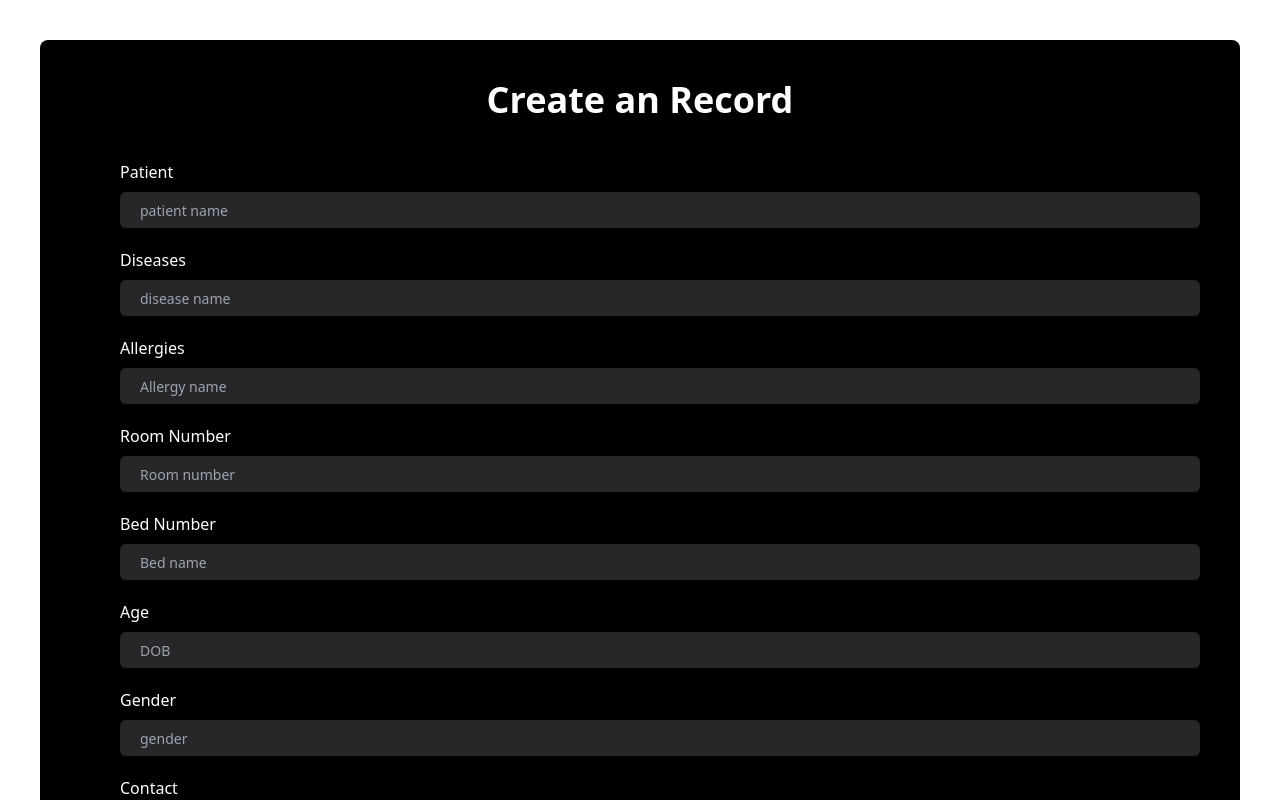
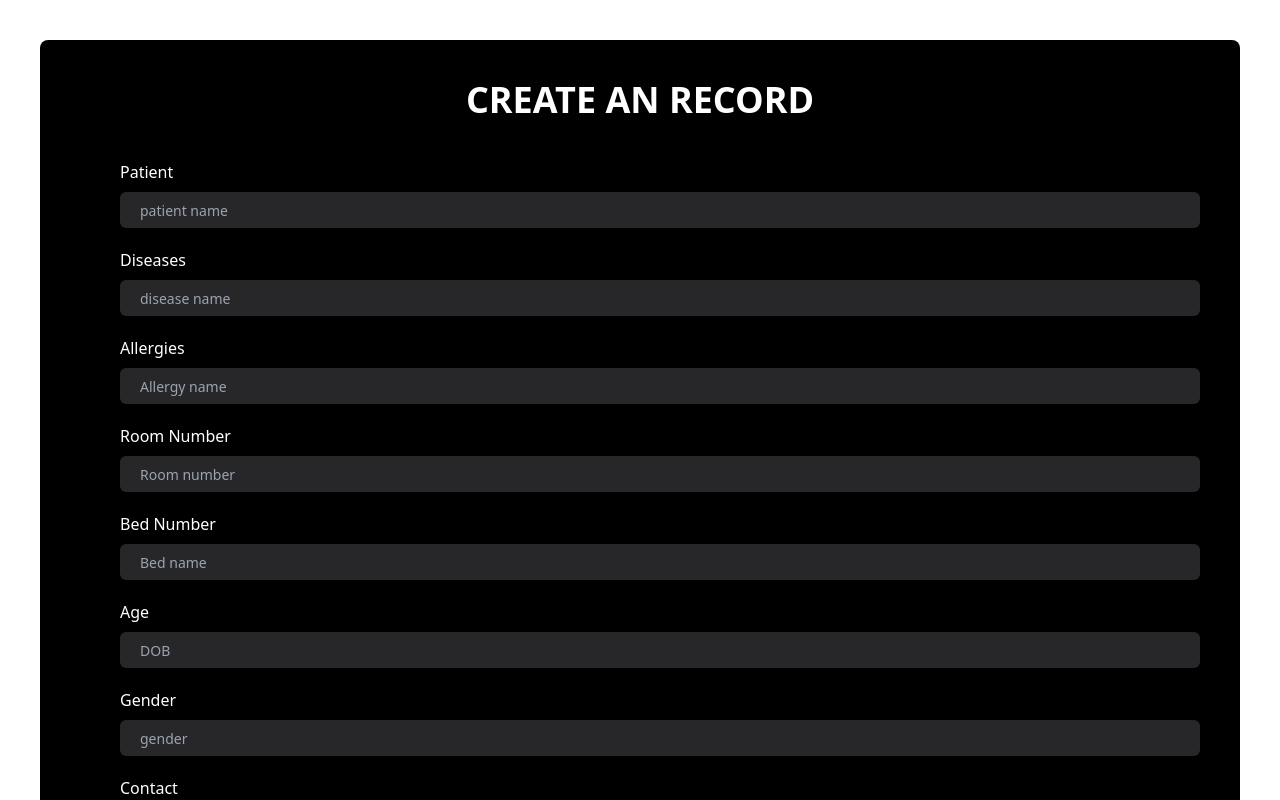
Before and after one commit to JatinMehta007/DocPlatter, a React (Vite) app in the folder frontend/: page /record in a window 1280 px wide. Shown: the top 800 px of the page. Built offline with nearby package versions, Linux system fonts and the light colour scheme.

Commit message:
add spinner

```diff
--- a/frontend/src/sub-components/Record.jsx
+++ b/frontend/src/sub-components/Record.jsx
@@ -35,8 +35,8 @@
           "Content-Type":"application/json",
         },
       });
-
       alert("Record added successfully");
+      window.location.reload();
     } catch(error){
       console.error("Error" , error);
       alert("username already exist! ");
@@ -48,16 +48,17 @@
   if (loading) {
     // Render the spinner as a full-page overlay
     return (
-      <div className="h-screen flex justify-center items-center">
+      <div className="fixed inset-0 z-50 flex items-center justify-center backdrop-blur-sm bg-black/20">
         <Spinner/>
       </div>
     );
   }
+
     return(
         <div>
 
           <div className="text-white m-10  rounded-lg bg-black h-auto ">
-            <p className="font-bold text-4xl text-center pt-10">
+            <p className="font-bold text-4xl text-center pt-10 uppercase">
               Create an Record
             </p>
 
@@ -136,7 +137,7 @@
             </div>
 
             <div className="text-center mx-auto h-10 w-28  bg-white text-black rounded-md">
-              <button onClick={Submit} className="mt-2   font-semibold" >Add Record</button>
+              <button onClick={Submit} className="mt-2   font-semibold"  >Add Record</button>
             </div>
             <div className="h-10"></div>
           </div>
```
